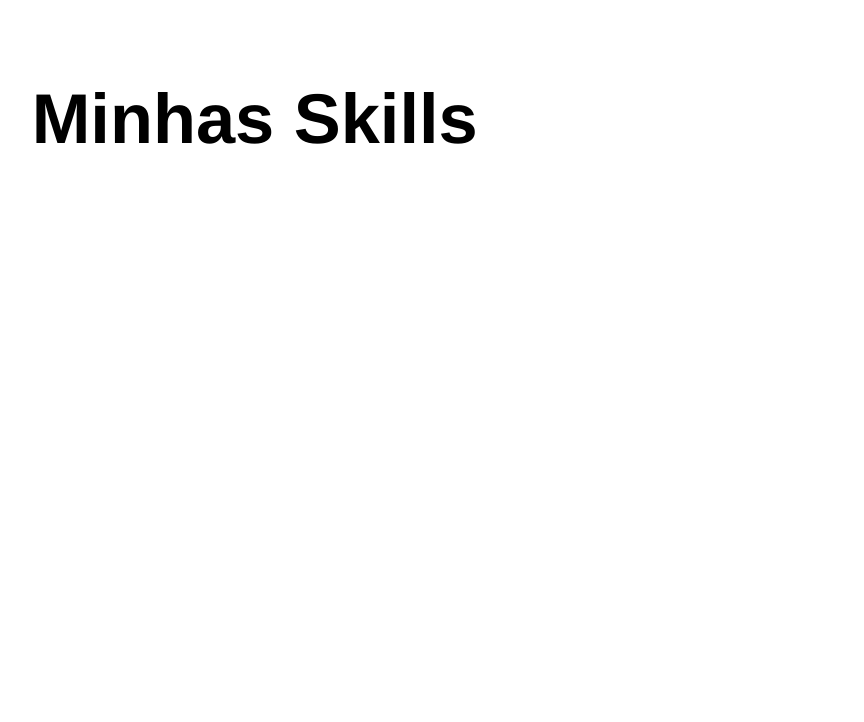
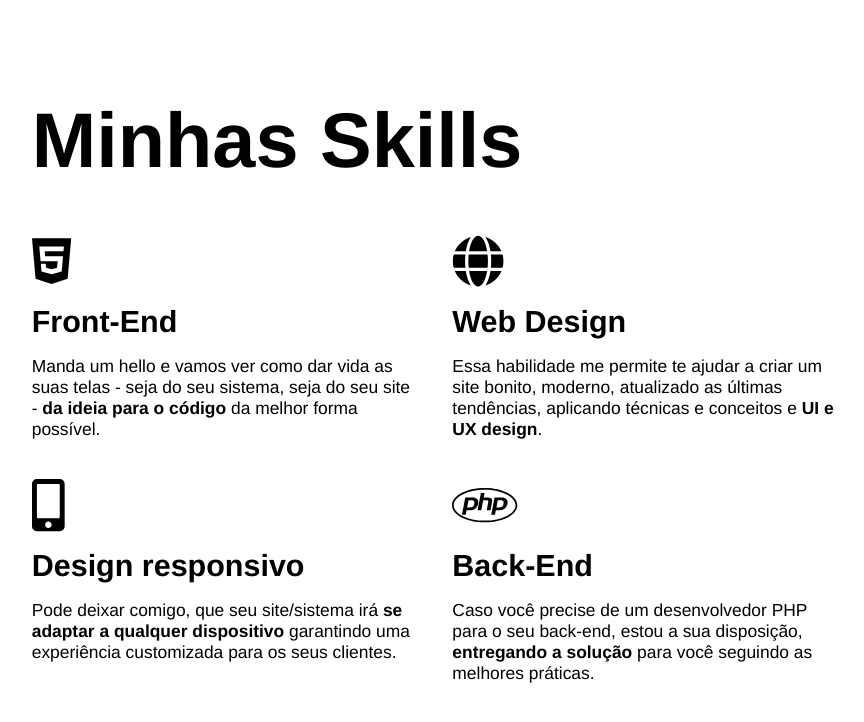
Before and after one commit to Lucas-Ayabe/portifolio, a Gatsby site: page / in a window 1280 px wide. Shown: the part 688-1410 px from the top of the page, without its empty margins (207-1071 px from the left). Before the commit the page ends 902 px from the top, so only its background shows below. Built offline with nearby package versions, Linux system fonts and the light colour scheme; Gatsby itself is replaced by a stand-in of ours; some packages are replaced by stand-ins of ours.

Commit message:
added skills section

```diff
--- a/package.json
+++ b/package.json
@@ -14,6 +14,11 @@
     "test": "echo \"Write tests! -> https://gatsby.dev/unit-testing\" && exit 1"
   },
   "dependencies": {
+    "@fortawesome/fontawesome-svg-core": "^1.2.31",
+    "@fortawesome/free-brands-svg-icons": "^5.15.0",
+    "@fortawesome/free-regular-svg-icons": "^5.15.0",
+    "@fortawesome/free-solid-svg-icons": "^5.15.0",
+    "@fortawesome/react-fontawesome": "^0.1.11",
     "@mdx-js/mdx": "^1.6.18",
     "@mdx-js/react": "^1.6.18",
     "gatsby": "^2.24.50",
--- a/src/components/Layout.js
+++ b/src/components/Layout.js
@@ -21,9 +21,7 @@ export default function Layout({ children }) {
         </Menu>
       </HeaderBar>
 
-      <Container id="content" className="content section">
-        {children}
-      </Container>
+      <Container className="section">{children}</Container>
     </div>
   )
 }
--- a/src/pages/index.js
+++ b/src/pages/index.js
@@ -1,5 +1,8 @@
 import React from "react"
 import Lucas from "../../static/lucas.jpg"
+import { FontAwesomeIcon } from "@fortawesome/react-fontawesome"
+import { faMobileAlt, faGlobe } from "@fortawesome/free-solid-svg-icons"
+import { faHtml5, faPhp } from "@fortawesome/free-brands-svg-icons"
 import "../styles/index.css"
 import { Link } from "gatsby"
 import Layout from "../components/Layout"
@@ -10,7 +13,7 @@ import GridColumn from "../components/GridColumn"
 export default function Home() {
   return (
     <Layout>
-      <section style={{ position: "relative" }}>
+      <section id="content" className="content">
         <Grid reverse>
           <GridColumn>
             <Stack>
@@ -47,8 +50,70 @@ export default function Home() {
         </Grid>
       </section>
 
-      <section style={{ marginTop: "4em" }}>
+      <section
+        className="has-center-align has-md-left-align"
+        style={{ marginTop: "4em" }}
+      >
         <h2 className="title">Minhas Skills</h2>
+
+        <Grid style={{ marginTop: "1.5em" }}>
+          <GridColumn col="is-md-6">
+            <div style={{ fontSize: ".9em" }}>
+              <Stack style={{ display: "block" }} flow="16px">
+                <FontAwesomeIcon size="3x" icon={faHtml5} />
+                <h2 className="title -sm">Front-End</h2>
+                <p>
+                  Manda um hello e vamos ver como dar vida as suas telas - seja
+                  do seu sistema, seja do seu site -{" "}
+                  <strong>da ideia para o código</strong> da melhor forma
+                  possível.
+                </p>
+              </Stack>
+            </div>
+          </GridColumn>
+
+          <GridColumn col="is-md-6">
+            <div style={{ fontSize: ".9em" }}>
+              <Stack style={{ display: "block" }} flow="16px">
+                <FontAwesomeIcon size="3x" icon={faGlobe} />
+                <h2 className="title -sm">Web Design</h2>
+                <p>
+                  Essa habilidade me permite te ajudar a criar um site bonito,
+                  moderno, atualizado as últimas tendências, aplicando técnicas
+                  e conceitos e <strong>UI e UX design</strong>.
+                </p>
+              </Stack>
+            </div>
+          </GridColumn>
+
+          <GridColumn col="is-md-6">
+            <div style={{ fontSize: ".9em" }}>
+              <Stack style={{ display: "block" }} flow="16px">
+                <FontAwesomeIcon size="3x" icon={faMobileAlt} />
+                <h2 className="title -sm">Design responsivo</h2>
+                <p>
+                  Pode deixar comigo, que seu site/sistema irá{" "}
+                  <strong>se adaptar a qualquer dispositivo</strong> garantindo
+                  uma experiência customizada para os seus clientes.
+                </p>
+              </Stack>
+            </div>
+          </GridColumn>
+
+          <GridColumn col="is-md-6">
+            <div style={{ fontSize: ".9em" }}>
+              <Stack style={{ display: "block" }} flow="16px">
+                <FontAwesomeIcon size="3x" icon={faPhp} />
+                <h2 className="title -sm">Back-End</h2>
+                <p>
+                  Caso você precise de um desenvolvedor PHP para o seu back-end,
+                  estou a sua disposição, <strong>entregando a solução</strong>{" "}
+                  para você seguindo as melhores práticas.
+                </p>
+              </Stack>
+            </div>
+          </GridColumn>
+        </Grid>
       </section>
     </Layout>
   )
--- a/src/styles/Grid.css
+++ b/src/styles/Grid.css
@@ -15,9 +15,18 @@
   flex: 1;
 }
 
-.grid > .column.is-md-5 {
+.grid > .column.is-sm-8,
+.grid > .column.is-md-5,
+.grid > .column.is-md-6 {
   flex-basis: 100%;
   flex-shrink: 0;
+}
+
+@media screen and (min-width: 568px) {
+  .grid > .column.is-sm-8 {
+    flex-basis: calc((100% / 12) * 10);
+    max-width: calc((100% / 12) * 10);
+  }
 }
 
 @media screen and (min-width: 768px) {
@@ -25,4 +34,9 @@
     flex-basis: calc((100% / 12) * 5);
     max-width: calc((100% / 12) * 5);
   }
+
+  .grid > .column.is-md-6 {
+    flex-basis: calc((100% / 12) * 6);
+    max-width: calc((100% / 12) * 6);
+  }
 }
--- a/src/styles/global.css
+++ b/src/styles/global.css
@@ -91,7 +91,17 @@ a:hover {
 }
 
 .title {
-  font-size: 4rem;
+  font-size: 3em;
+}
+
+.title.-sm {
+  font-size: 1.75em;
+}
+
+@media screen and (min-width: 480px) {
+  .title {
+    font-size: 4em;
+  }
 }
 
 /* Trumps */
@@ -123,11 +133,17 @@ a:hover {
 }
 
 .has-center-align {
-  text-align: center;
+  text-align: center !important;
 }
 
 @media screen and (max-width: 567.999px) {
   .min-sm-only {
-    display: none;
+    display: none !important;
   }
 }
+
+@media screen and (min-width: 768px) {
+  .has-md-left-align {
+    text-align: left !important;
+  }
+}
--- a/src/styles/index.css
+++ b/src/styles/index.css
@@ -1,3 +1,7 @@
+#content.content {
+  position: relative;
+}
+
 .my-perfil > .photo {
   border-radius: 6px;
   max-width: 315px;
@@ -9,7 +13,7 @@
 
 @media screen and (max-width: 767.99px) {
   #content.content {
-    padding-top: 0;
+    margin-top: -3rem;
   }
 
   .my-perfil {
```
Also changed, not shown: 1 other file.
